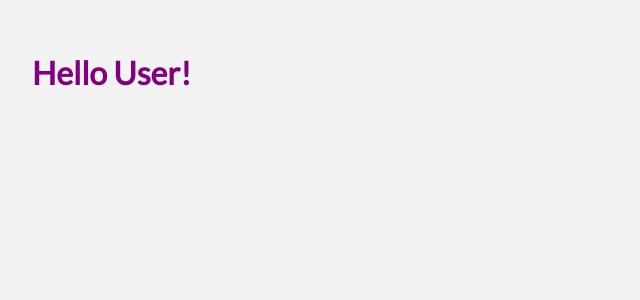
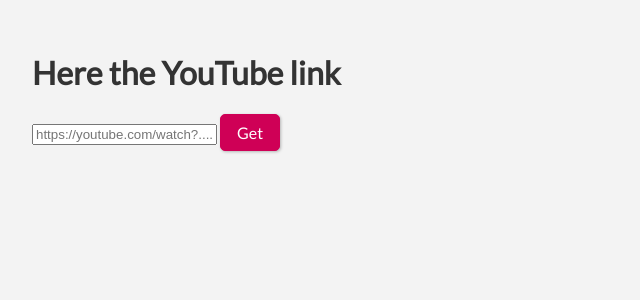
Before and after one commit to prokawsar/youtube-video-downloader, a Svelte app: page / in a window 1280 px wide. Shown: the top 300 px of the page, without its empty margins (0-640 px from the left). Built offline with nearby package versions, Linux system fonts and the light colour scheme.

Commit message:
seperated components

```diff
--- a/src/components/App.svelte
+++ b/src/components/App.svelte
@@ -1,12 +1,8 @@
 <script>
-	let name = 'User';
+	import SearchBar from './views/SearchBar.svelte'
+	import ResultPanel from './views/ResultPanel.svelte'
 
 </script>
 
-<style>
-	h1 {
-		color: purple;
-	}
-</style>
-
-<h1>Hello {name}!</h1>
+<SearchBar />
+<ResultPanel />
--- /dev/null
+++ b/src/components/views/ResultPanel.svelte
@@ -0,0 +1,7 @@
+<script>
+
+</script>
+
+<div>
+
+</div>
--- /dev/null
+++ b/src/components/views/SearchBar.svelte
@@ -0,0 +1,6 @@
+
+<div>
+	<h1>Here the YouTube link</h1>
+	<input type="text" placeholder="https://youtube.com/watch?......" />
+	<button>Get</button>
+</div>
```
